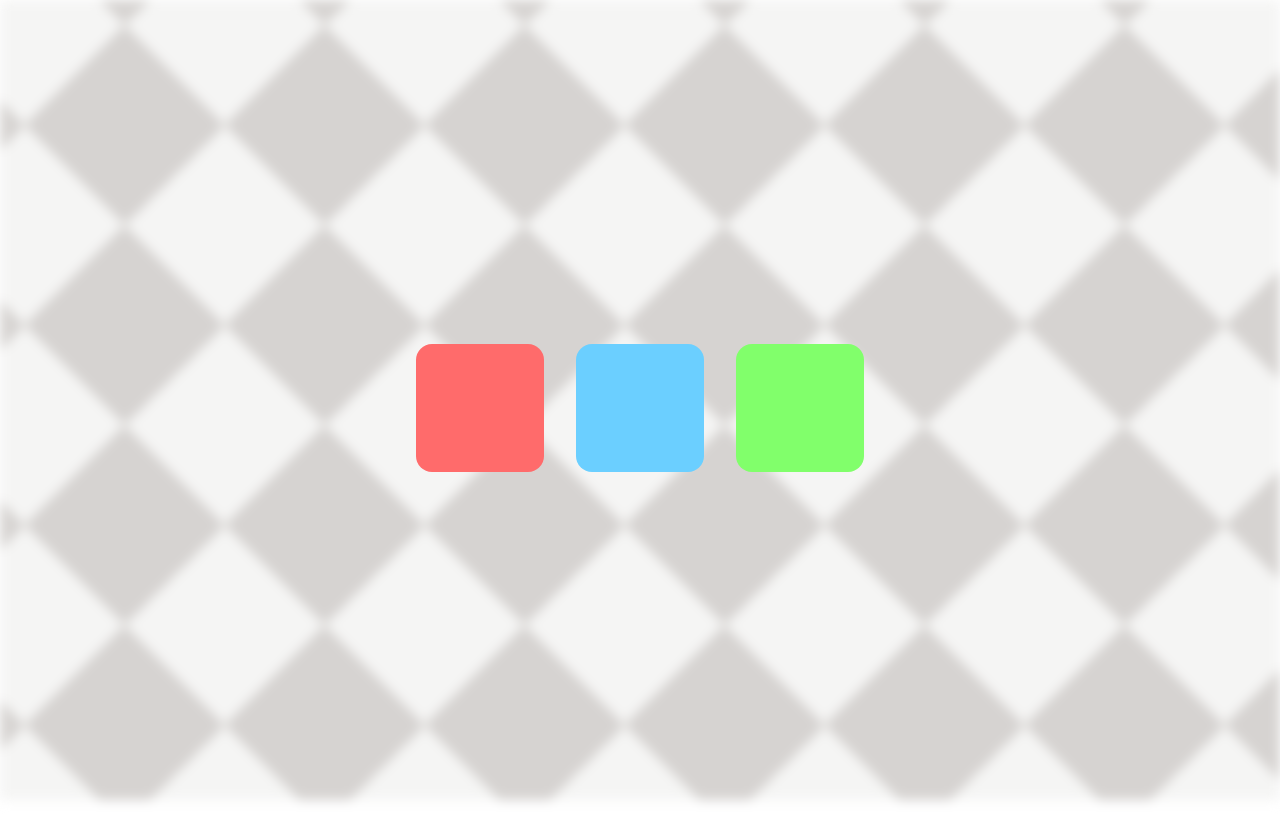
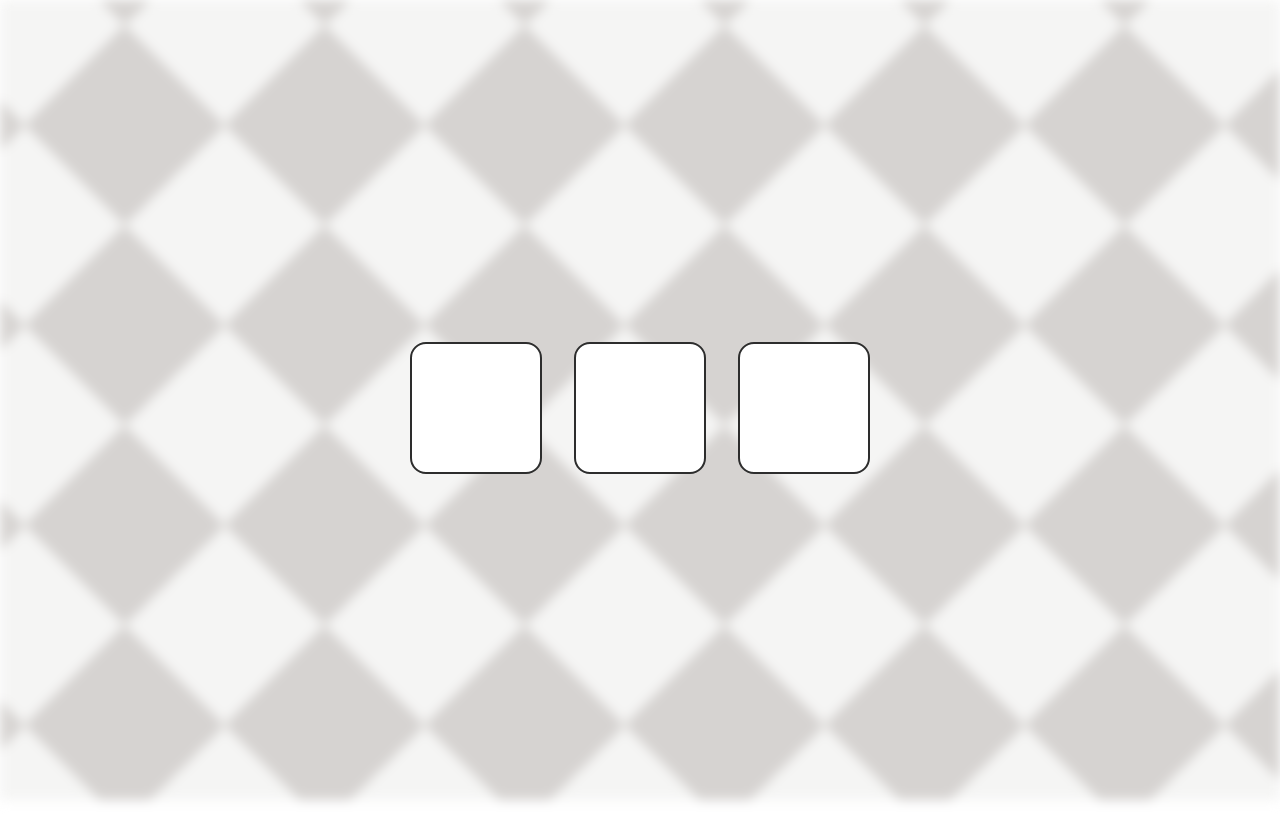
Before and after one commit to tokkiperwinks/commissions, an Astro site: page / in a window 1280 px wide. Built offline with nearby package versions, Linux system fonts and the light colour scheme; Astro itself is replaced by a stand-in of ours.

Commit message:
Update box.css

```diff
--- a/src/styles/box.css
+++ b/src/styles/box.css
@@ -17,12 +17,7 @@
 .square {
   width: 8rem;
   height: 8rem;
-  border-radius: 1rem; /* ✅ Rounded corners */
-  background-color: #ff6b6b;
+  border-radius: 1rem;
+  background-color: white; /* ✅ White inside */
+  border: 2px solid #2d2d2d; /* ✅ Dark gray outline */
 }
-.square:nth-child(2) {
-  background-color: #6bcfff;
-}
-.square:nth-child(3) {
-  background-color: #81ff6b;
-}
```
